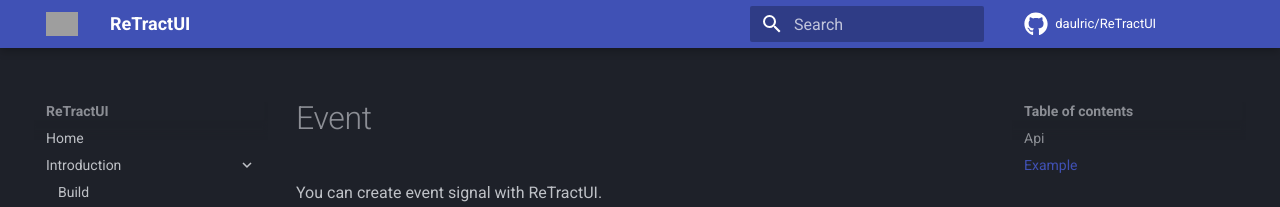
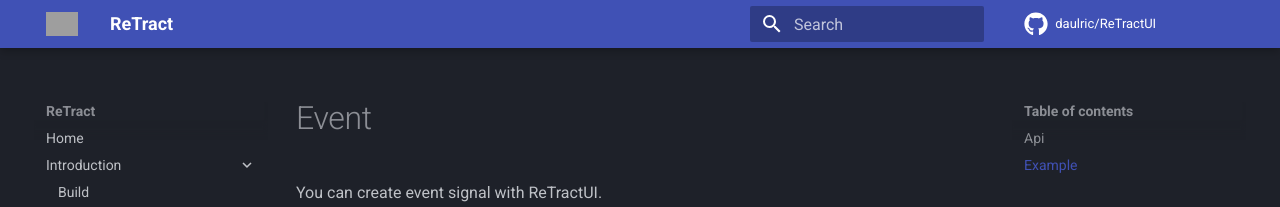
Before and after one commit to daulric/retract, an MkDocs documentation site: the page built from docs/Introduction/Event.md, in a window 1280 px wide. Shown: the top 207 px of the page. Built offline with MkDocs 1.6.1 and Material for MkDocs 9.7.7, drawn with Linux system fonts in a browser that asks for light colours; comment, search, counter and statistics services are not loaded; grey boxes are pictures that could not be loaded.

Commit message:
v0.0.1
- Rebrand from ReTractUI to ReTract
- Added Some Markers
- Fixed update function in the VirtualTree

```diff
--- a/mkdocs.yml
+++ b/mkdocs.yml
@@ -1,4 +1,4 @@
-site_name: ReTractUI
+site_name: ReTract
 repo_url: https://github.com/daulric/ReTractUI
 repo_name: daulric/ReTractUI
 
--- a/wally.toml
+++ b/wally.toml
@@ -1,5 +1,5 @@
 [package]
-name = "daulric/retractui"
+name = "daulric/retract"
 version = "0.0.1"
 registry = "https://github.com/UpliftGames/wally-index"
 realm = "shared"
```
Also changed, not shown: docs/index.md (+1 -1 lines), place.project.json (+7 -0 lines), 14 other files.
